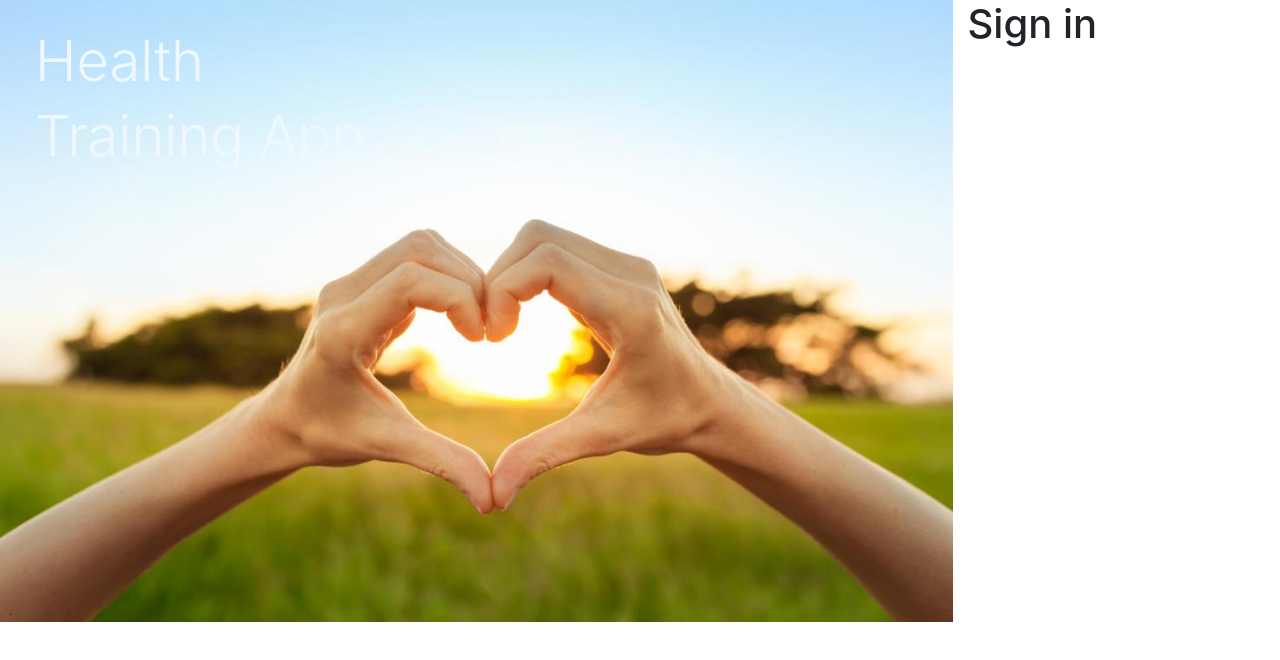
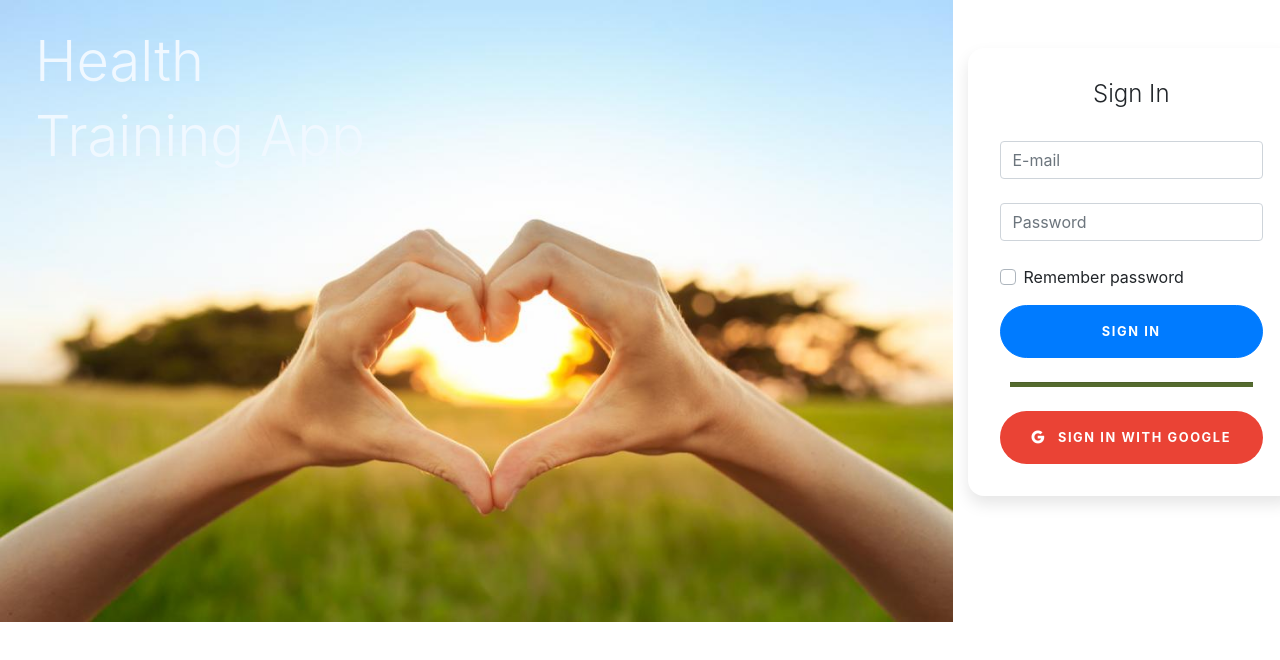
Before and after one commit to 1013vishalsharma/healthApp-UI, an Angular app: page /login in a window 1280 px wide. Shown: the top 660 px of the page. Built offline with nearby package versions, Linux system fonts and the light colour scheme.

Commit message:
login UI changes

```diff
--- a/src/app/login/login.component.css
+++ b/src/app/login/login.component.css
@@ -0,0 +1,64 @@
+.card-signin {
+    border: 0;
+    border-radius: 1rem;
+    box-shadow: 0 0.5rem 1rem 0 rgba(0, 0, 0, 0.1);
+  }
+
+  .card-signin .card-title {
+    margin-bottom: 2rem;
+    font-weight: 300;
+    font-size: 1.5rem;
+  }
+
+  .card-signin .card-body {
+    padding: 2rem;
+  }
+
+  .form-signin {
+    width: 100%;
+  }
+
+  .form-signin .btn {
+    font-size: 80%;
+    border-radius: 5rem;
+    letter-spacing: .1rem;
+    font-weight: bold;
+    padding: 1rem;
+    transition: all 0.2s;
+  }
+
+  .form-label-group {
+    position: relative;
+    margin-bottom: 1rem;
+  }
+
+  .form-label-group input {
+    height: auto;
+    border-radius: 2rem;
+  }
+
+  .form-label-group>input,
+  .form-label-group>label {
+    padding: var(--input-padding-y) var(--input-padding-x);
+  }
+
+  .form-label-group>label {
+    position: absolute;
+    top: 0;
+    left: 0;
+    display: block;
+    width: 100%;
+    margin-bottom: 0;
+    /* Override default `<label>` margin */
+    line-height: 1.5;
+    color: #495057;
+    border: 1px solid transparent;
+    border-radius: .25rem;
+    transition: all .1s ease-in-out;
+  }
+
+
+  .btn-google {
+    color: white;
+    background-color: #ea4335;
+  }
--- a/src/app/login/login.component.html
+++ b/src/app/login/login.component.html
@@ -17,7 +17,7 @@
 
 <div>
   <div class="row">
-    <div class="col-9">
+    <div class="col-sm-9">
         <img class="img-fluid" style="min-height: 100%"
          src="../assets/blueberries-heart-health.jpg">
          <div style="top: 28px; left: 50px; position: absolute">
@@ -25,8 +25,26 @@
             <h3 class="display-4" style="color: aliceblue;"> Training App </h3>
          </div>
     </div>
-    <div>
-      <h1> Sign in</h1>
+    <div class="col-sm-3">
+        <div class="row">
+            <div class="card card-signin my-5">
+              <div class="card-body">
+                <h5 class="card-title text-center">Sign In</h5>
+                <form class="form-signin">
+                  <input type="email" id="defaultLoginFormEmail" class="form-control mb-4" placeholder="E-mail">
+                      <!-- Password -->
+                      <input type="password" id="defaultLoginFormPassword" class="form-control mb-4" placeholder="Password">
+                  <div class="custom-control custom-checkbox mb-3">
+                    <input type="checkbox" class="custom-control-input" id="customCheck1">
+                    <label class="custom-control-label" for="customCheck1">Remember password</label>
+                  </div>
+                  <button class="btn btn-lg btn-primary btn-block text-uppercase" type="submit">Sign in</button>
+                  <hr class="my-4">
+                  <button class="btn btn-lg btn-google btn-block text-uppercase" type="submit"><i class="fab fa-google mr-2"></i> Sign in with Google</button>
+                  </form>
+            </div>
+        </div>
+      </div>
     </div>
   </div>
 </div>
```
